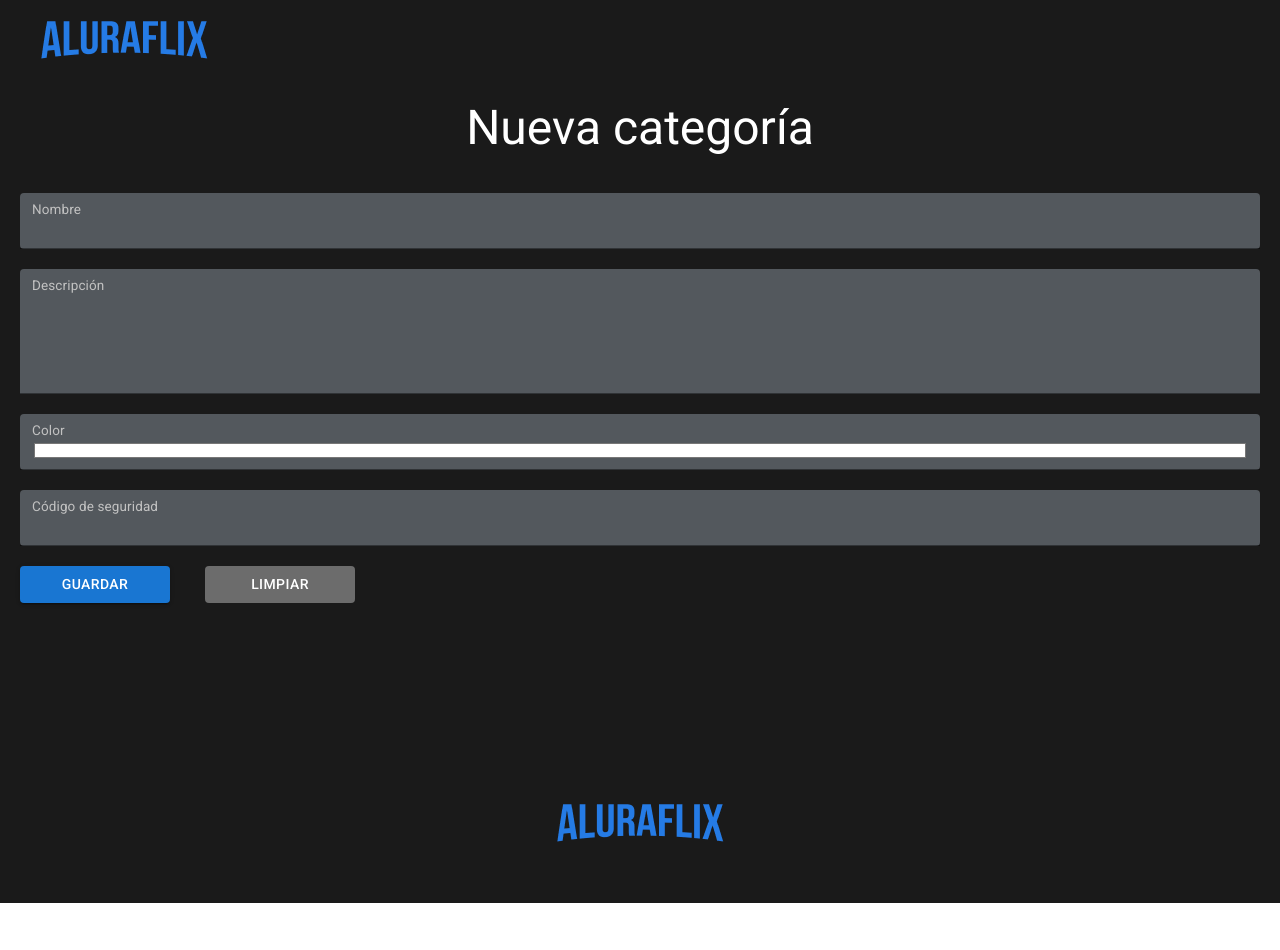
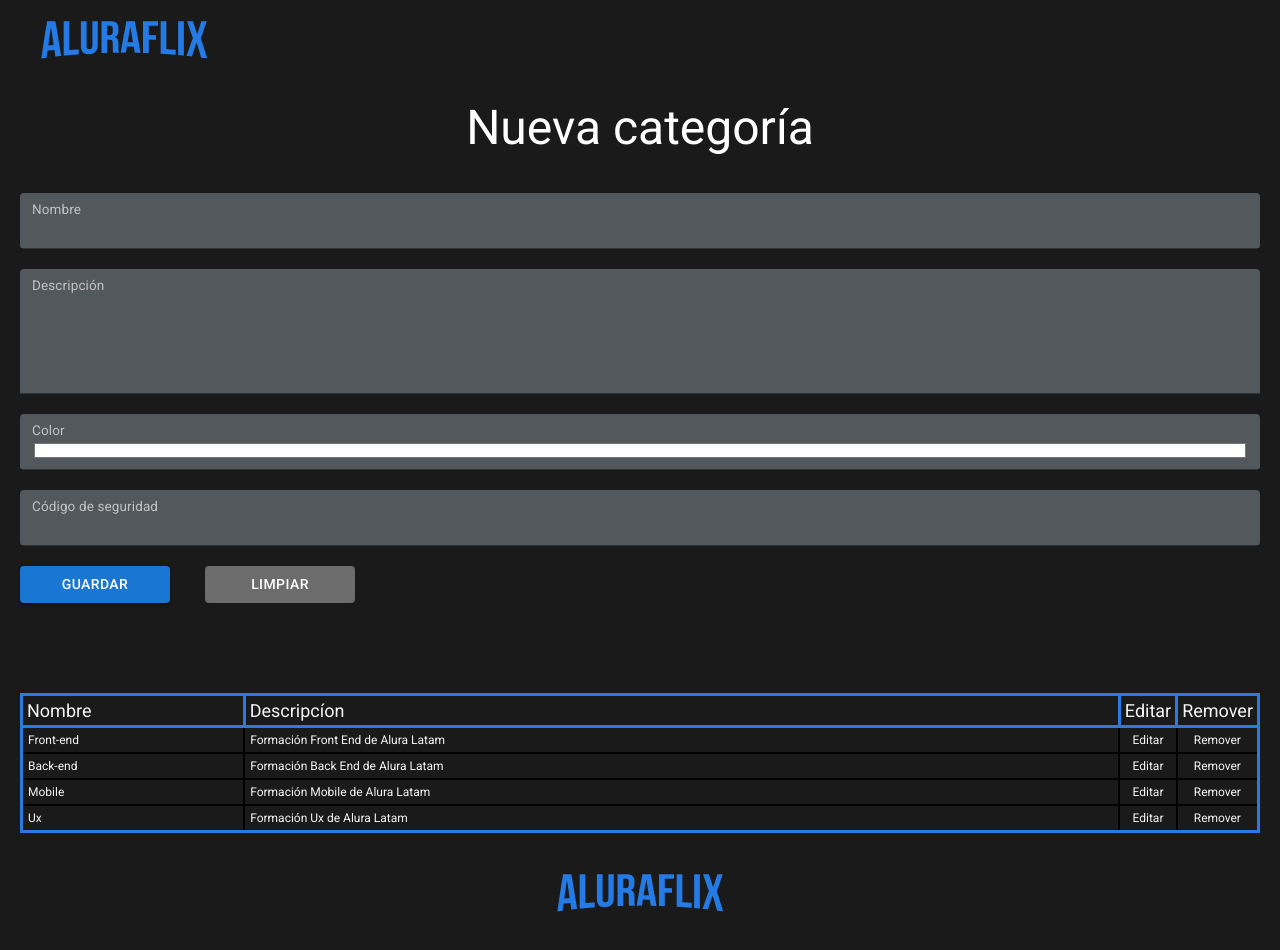
Before and after one commit to feroscardona/aluraflix, a React (Create React App) app: page /registroCategoria in a window 1280 px wide. Shown: the top 950 px of the page. Before the commit the page ends 903 px from the top, so only its background shows below. Built offline with nearby package versions, Linux system fonts and the light colour scheme; data requests are answered from the project's data file.

Commit message:
trabajo completo

```diff
--- a/db.json
+++ b/db.json
@@ -85,6 +85,13 @@
       "color": "#ffba05",
       "codigoSeguridad": "aprobado",
       "id": "hrMvF92"
+    },
+    {
+      "nombre": "Ux",
+      "descripcion": "Formación Ux de Alura Latam",
+      "color": "#dc6ebe",
+      "codigoSeguridad": "aprobado",
+      "id": "yo29S6N"
     }
   ]
 }
--- a/src/Context.js
+++ b/src/Context.js
@@ -1,14 +1,49 @@
-import { createContext } from "react";
+import { createContext, useEffect, useState} from "react";
 import { useFormik } from "formik";
 import  {validationFormVideo, validationFormCategoria} from "../src/validaciones"
-import { postear, postearCategoria} from "./api";
+import { postear, postearCategoria,update} from "./api";
 import Swal from "sweetalert2";
+
 
 
 
 export const CounterContext = createContext();
 
 export const CounterGlobal = ({children})=>{
+    const recargar =()=> window.location.reload()
+    const [infFormik,setInfFormik]=useState({
+      title: '',
+      urlVideo: '',
+      urlImg: "",
+      textArea:"",
+      select:"",
+      codigo:""
+    })
+    const [infFormik2, setInfFormik2]=useState({
+      nombre: "",
+      descripcion:"",
+      color:"#ffffff",
+      codigoSeguridad:"",
+    });
+
+    useEffect(() => {
+      formik2.setValues({
+        nombre: infFormik2.nombre,
+        descripcion: infFormik2.descripcion,
+        color: infFormik2.color,
+        codigoSeguridad: infFormik2.codigoSeguridad,
+      });
+      formik.setValues({
+        title: '',
+        urlVideo: '',
+        urlImg: "",
+        textArea:"",
+        select:"",
+        codigo:""
+      })
+
+    }, [infFormik2,infFormik]);
+
     const formik = useFormik({
         initialValues: {
           title: '',
@@ -27,21 +62,25 @@ export const CounterGlobal = ({children})=>{
             padding: '3em',
             color: "#3D45F5",
             background: '#fff url(/img/rodando.gif)',
-
-          });
+          }).then(recargar);
 
         },
       });
       const formik2 = useFormik({
         initialValues: {
-          nombre: '',
-          descripcion: '',
-          color:"#ffffff",
-          codigoSeguridad:""
+          nombre:infFormik2.nombre,
+          descripcion: infFormik2.descripcion,
+          color:infFormik2.color,
+          codigoSeguridad:infFormik2.codigoSeguridad,
         },
         validationSchema: validationFormCategoria,
         onSubmit: (values) => {
-          postearCategoria(values)
+          values.id=infFormik2.id
+          if(values.id)
+           update(`/categorias/${values.id}`,values)
+            else
+            postearCategoria(values)
+
           Swal.fire({
             title: 'Guardado con exito',
             width: 600,
@@ -49,7 +88,7 @@ export const CounterGlobal = ({children})=>{
             color: "#3D45F5",
             background: '#fff url(/img/rodando.gif)',
 
-          });
+          }).then(recargar);
 
         },
       });
@@ -57,6 +96,10 @@ export const CounterGlobal = ({children})=>{
       const values ={
         formik,
         formik2,
+        recargar,
+        setInfFormik,
+        setInfFormik2,
+
       }
     return <CounterContext.Provider value={values}>
         {children}
--- a/src/api.js
+++ b/src/api.js
@@ -1,4 +1,5 @@
 import axios from "axios"
+
 
 const api = axios.create({
     baseURL:"http://localhost:5000"
@@ -29,3 +30,19 @@ export const postearCategoria =({nombre,descripcion,color,codigoSeguridad})=>{
     codigoSeguridad
   })
 }
+
+export const borrar = (url,id)=>{
+  api.delete(`${url}${id}`)
+};
+
+export const update = (url,datos)=>{
+
+  const {nombre,descripcion,color,codigoSeguridad}=datos
+  api.put(`${url}`,{
+    nombre,
+    descripcion,
+    color,
+    codigoSeguridad,
+
+  }).catch((error)=>alert(error))
+}
--- a/src/conponents/Defaultpage/index.jsx
+++ b/src/conponents/Defaultpage/index.jsx
@@ -7,7 +7,7 @@ import { Routes, Route } from "react-router-dom";
 import Carrusel from "../Home_carrusel/Carrusel";
 import Home from "../Home";
 import Page404 from "../Page404";
-import { MyTable } from "../tabla";
+
 
 
 
@@ -30,7 +30,6 @@ export const Defaultpage = ()=>{
                     <Route path="/videos/*" element={<Carrusel/>}/>
                     <Route path="/registroVideo" element={<RegistroVideo/>}/>
                     <Route path="/registroCategoria" element={<RegistroCategoria/>}/>
-                    <Route path="/tabla" element={<MyTable/>}/>
                     <Route path="*" element={<Page404/>}/>
 
                 </Routes>
--- a/src/conponents/Registro/RegistroCategoria/index.jsx
+++ b/src/conponents/Registro/RegistroCategoria/index.jsx
@@ -1,19 +1,17 @@
-import React from 'react';
-import { useContext } from 'react';
+import { useContext} from 'react';
 import { CounterContext } from '../../../Context';
 import  Button  from '@mui/material/Button';
 import CampoTexto from '../../CampoTexto';
 import { Box} from '@mui/material';
 import Typography from '@mui/material/Typography';
 import { colorGrayLighter } from '../../Ui/Variables';
-
+import MyTable from '../../tabla';
 
 const RegistroCategoria = () => {
-  const {formik2} = useContext(CounterContext)
-
+  const {formik2,setInfFormik2} = useContext(CounterContext)
 
   return (
-
+    <>
       <Box component="form"
 
         sx={{padding:"20px"}}
@@ -36,7 +34,7 @@ const RegistroCategoria = () => {
           error={formik2.touched.nombre && Boolean(formik2.errors.nombre)}
           helperText={formik2.touched.nombre && formik2.errors.nombre}
         />
-                <CampoTexto
+          <CampoTexto
           sx={{ backgroundColor:`${colorGrayLighter}`, marginBottom:"20px", borderRadius:"4px",
           ":hover":{
             backgroundColor:`${colorGrayLighter}`
@@ -97,12 +95,11 @@ const RegistroCategoria = () => {
 
         />
 
-
         <Box sx={{
           display:'flex',
           justifyContent:'space-between',
           flexWrap:"wrap",
-          paddingBottom:"130px"
+          paddingBottom:"20px"
           }}>
           <Box sx={{display:"flex",flexWrap:"wrap",gap:"5px", marginBottom:"30px"}}>
           <Button sx={{width:"150px",marginRight:"30px"}}color="primary" variant="contained"  type="submit">
@@ -115,6 +112,12 @@ const RegistroCategoria = () => {
               width:"150px"
             }}
             hidden
+            onClick={()=>setInfFormik2({
+              nombre: "",
+              descripcion:"",
+              color:"#ffffff",
+              codigoSeguridad:"",
+            })}
           >
             Limpiar
          </Button>
@@ -124,7 +127,8 @@ const RegistroCategoria = () => {
         </Box>
 
       </Box>
-
+      <MyTable setInf={setInfFormik2}/>
+    </>
   );
 };
 export default RegistroCategoria;
--- a/src/conponents/Registro/RegistroVideo/index.jsx
+++ b/src/conponents/Registro/RegistroVideo/index.jsx
@@ -9,9 +9,8 @@ import Typography from '@mui/material/Typography';
 import { colorGrayLighter } from '../../Ui/Variables';
 import { Link } from 'react-router-dom';
 
-
 const RegistroVideo = () => {
-  const {formik} = useContext(CounterContext)
+  const {formik,setInfFormik} = useContext(CounterContext)
 
   return (
 
@@ -130,6 +129,14 @@ const RegistroVideo = () => {
               width:"150px"
             }}
             hidden
+            onClick={()=>setInfFormik({
+              title: '',
+              urlVideo: '',
+              urlImg: "",
+              textArea:"",
+              select:"",
+              codigo:""
+            })}
           >
             Limpiar
          </Button>
@@ -148,8 +155,8 @@ const RegistroVideo = () => {
           }
 
         </Box>
+      </Box>
 
-      </Box>
 
   );
 };
--- a/src/conponents/tabla/index.jsx
+++ b/src/conponents/tabla/index.jsx
@@ -1,7 +1,10 @@
 import React from 'react';
+import { useContext } from 'react';
+import { CounterContext } from '../../Context';
 import styled from 'styled-components';
 import {  colorGrayMedium } from '../Ui/Variables';
-import { useNavigate } from 'react-router-dom';
+import { useState,useEffect } from 'react';
+import { buscar, borrar} from '../../api';
 
 const Table = styled.table`
   width: 100%;
@@ -23,13 +26,13 @@ const TableHeader = styled.th`
 const TableCell = styled.td`
   background-color: "#1A1A1A";
   padding: 5px;
-  border: 3px solid #000;
+  border: 2px solid #000;
   font-weight: 100;
   font-size: 12px;
   word-wrap: break-word;
   max-width: 100px;
   overflow: auto;
-  box-shadow: inset -13px -13px 5px -9px rgba(232,216,232,0.62);
+
 `;
 const CellMod = styled(TableCell)`
   text-align: center;
@@ -42,8 +45,15 @@ const CellMod = styled(TableCell)`
   }
 `
 
-export const MyTable = () => {
-    const navigate = useNavigate()
+const MyTable = () => {
+  const {recargar,setInf} = useContext(CounterContext)
+
+
+    const [categorias, setCategorias] = useState([]);
+    useEffect(()=>{
+      buscar("/categorias", setCategorias)
+    },[])
+
     return (
       <div style={{padding:"20px"}}>
       <Table>
@@ -55,16 +65,29 @@ export const MyTable = () => {
             <TableHeader style={{width:"5px"}}>Remover</TableHeader>
           </tr>
         </thead>
-        <tbody>
-          <tr>
-            <TableCell>Dato 1</TableCell>
-            <TableCell>Dato 2</TableCell>
-            <CellMod onClick={()=>navigate("/registrovideo")}>Editar</CellMod>
-            <CellMod onClick={()=>console.log("click")}>Remover</CellMod>
-          </tr>
+        <tbody style={{border:"3px solid #2A7AE4"}}>
+           { categorias.map((categoria)=>{
+              return <tr key={categoria.id}>
+              <TableCell>{categoria.nombre}</TableCell>
+              <TableCell>{categoria.descripcion}</TableCell>
+              <CellMod onClick={()=>{
+                buscar(`/categorias/${categoria.id}`,respuesta=>{
+                  setInf(respuesta)
+
+                  })
+
+              }}>Editar</CellMod>
+              <CellMod onClick={()=>{
+                borrar("/categorias/",categoria.id)
+                recargar()
+                }}>Remover</CellMod>
+            </tr>
+            })
+           }
 
         </tbody>
       </Table>
       </div>
     );
   };
+  export default MyTable;
```
